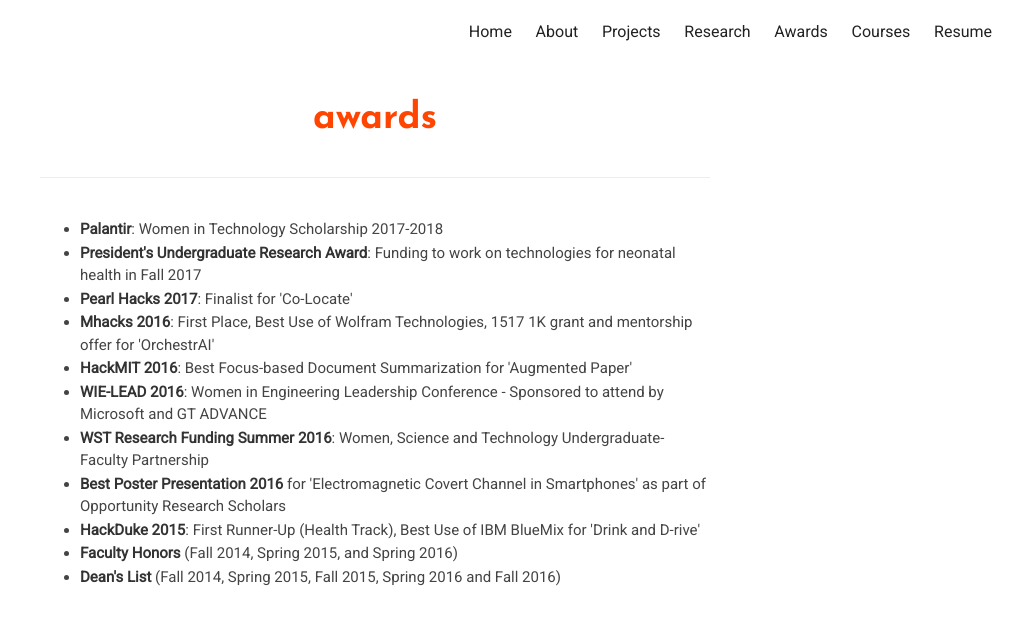
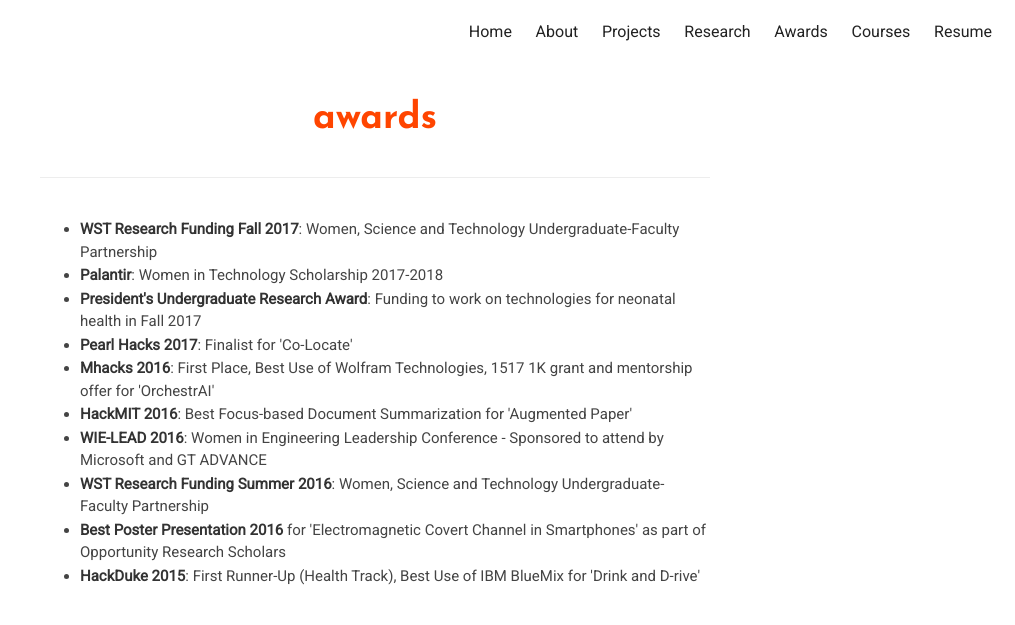
Before and after one commit to azraismail/azraismail.github.io, a Jekyll site: the page built from awards.html, in a window 1280 px wide. Shown: the top 625 px of the page, without its empty margins (265-1280 px from the left). Built offline with Jekyll 4.4.1, drawn with Linux system fonts in a browser that asks for light colours.

Commit message:
Update awards.html

```diff
--- a/awards.html
+++ b/awards.html
@@ -5,6 +5,7 @@ title: awards
 <hr>
 
 <ul>
+	<li><strong>WST Research Funding Fall 2017</strong>: Women, Science and Technology Undergraduate-Faculty Partnership</li>
 	<li><strong>Palantir</strong>: Women in Technology Scholarship 2017-2018</li>
 	<li><strong>President's Undergraduate Research Award</strong>: Funding to work on technologies for neonatal health in Fall 2017</li>
 	<li><strong>Pearl Hacks 2017</strong>: Finalist for 'Co-Locate'</li>
@@ -14,6 +15,4 @@ title: awards
 	<li><strong>WST Research Funding Summer 2016</strong>: Women, Science and Technology Undergraduate-Faculty Partnership</li>
 	<li><strong>Best Poster Presentation 2016</strong> for 'Electromagnetic Covert Channel in Smartphones' as part of Opportunity Research Scholars </li>
 	<li><strong>HackDuke 2015</strong>: First Runner-Up (Health Track), Best Use of IBM BlueMix for 'Drink and D-rive'</li>
-	<li><strong>Faculty Honors</strong> (Fall 2014, Spring 2015, and Spring 2016)</li>
-	<li><strong>Dean's List</strong> (Fall 2014, Spring 2015, Fall 2015, Spring 2016 and Fall 2016) </li>
 </ul>
```
